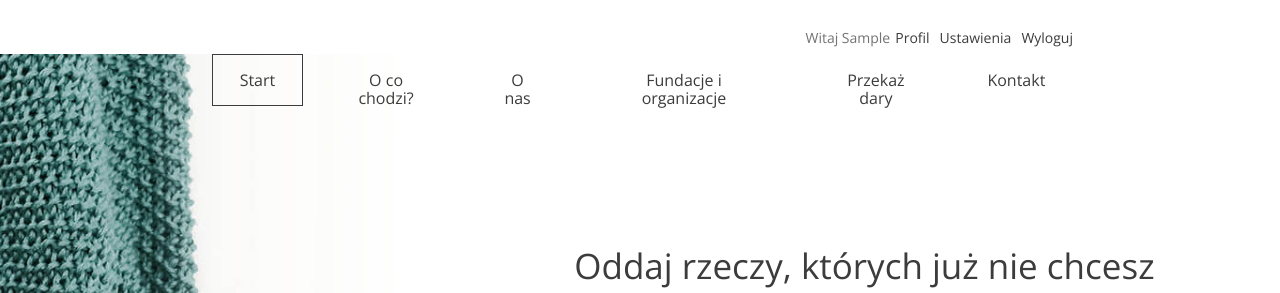
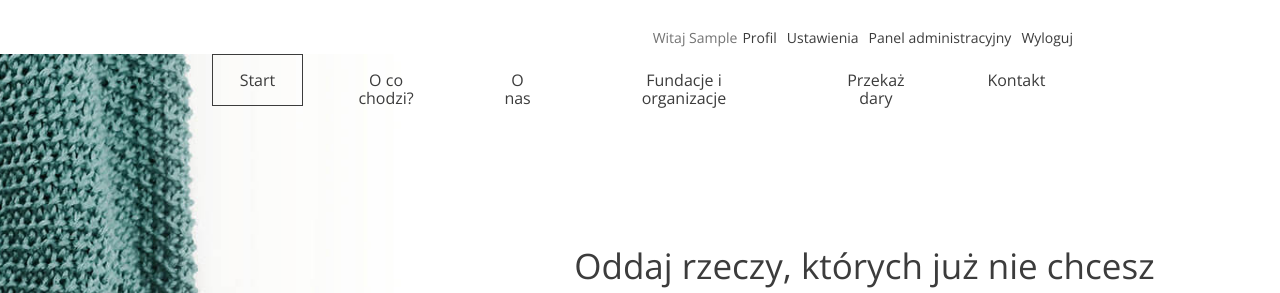
Before and after one commit to MarcinKostr/ONL_PYT_W_34_Trello_PortfolioLab, a Django app: page /add_donation/ in a window 1280 px wide. Shown: the top 293 px of the page. Run offline with Django 5.2, Linux system fonts and the light colour scheme; the visitor is signed in with stand-in values (Sample User, id 1).

Commit message:
stworzenie superusera z przyciskiem panel administracyjny

```diff
--- a/my_project/oddam_w_dobre_rece_app/templates/base.html
+++ b/my_project/oddam_w_dobre_rece_app/templates/base.html
@@ -22,6 +22,10 @@
 
                 <li><a href="#">Profil</a></li>
                 <li><a href="#">Ustawienia</a></li>
+                 {% if user.is_superuser %}
+                  <li><a href="/admin/">Panel administracyjny</a></li>
+                  {% endif %}
+
                 <li><a href="{% url 'logout' %}">Wyloguj</a></li>
               </ul>
             </li>
```
